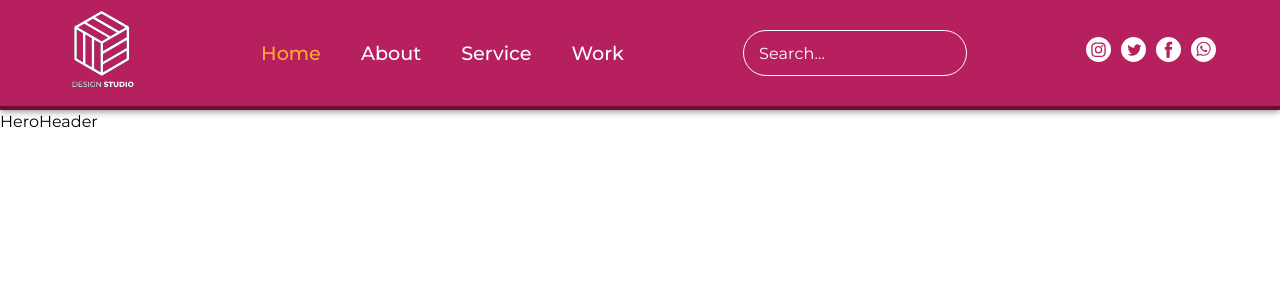
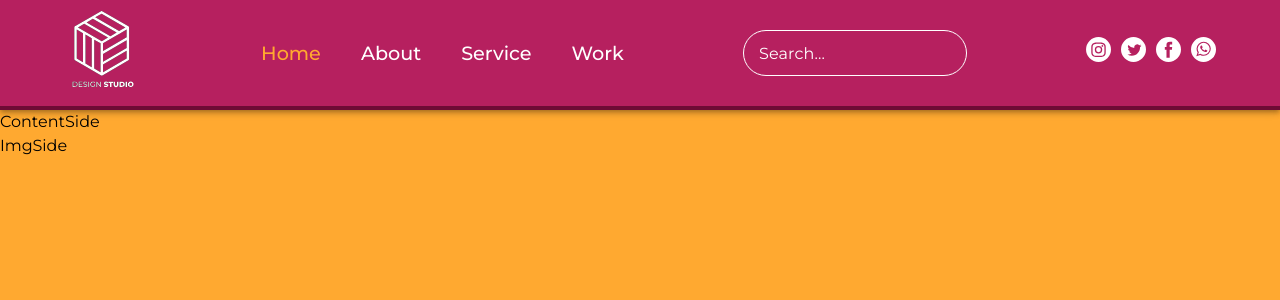
Before and after one commit to devmaheremad/kaitoss-project, a React (Vite) app: page / in a window 1280 px wide. Shown: the top 300 px of the page. Built offline with nearby package versions, Linux system fonts and the light colour scheme.

Commit message:
add position for navbar

```diff
--- a/src/components/HeroHeader/HeroHeader.tsx
+++ b/src/components/HeroHeader/HeroHeader.tsx
@@ -1,8 +1,12 @@
+import { Box } from "@mui/material";
+import { ContentSide, ImgSide } from "../index";
+
 const HeroHeader = () => {
   return (
-    <>
-      <div>HeroHeader</div>
-    </>
+    <Box minHeight={"100vh"} bgcolor={"#ffa930"}>
+      <ContentSide />
+      <ImgSide />
+    </Box>
   );
 };
 
--- a/src/components/Navbar/Navbar.tsx
+++ b/src/components/Navbar/Navbar.tsx
@@ -13,6 +13,7 @@ const Navbar = () => {
   return (
     <>
       <AppBar
+        position={"absolute"}
         component="nav"
         sx={{
           height: "110px",
```
